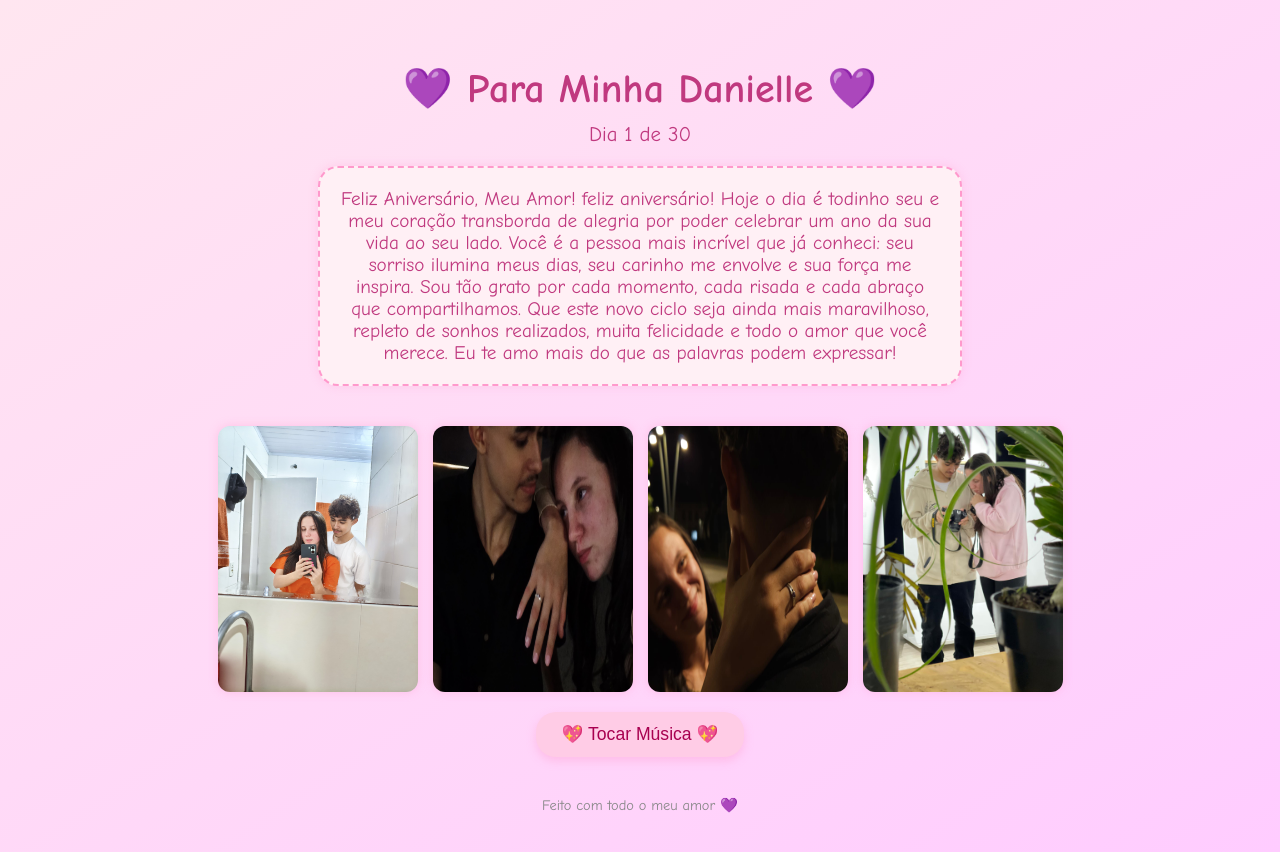
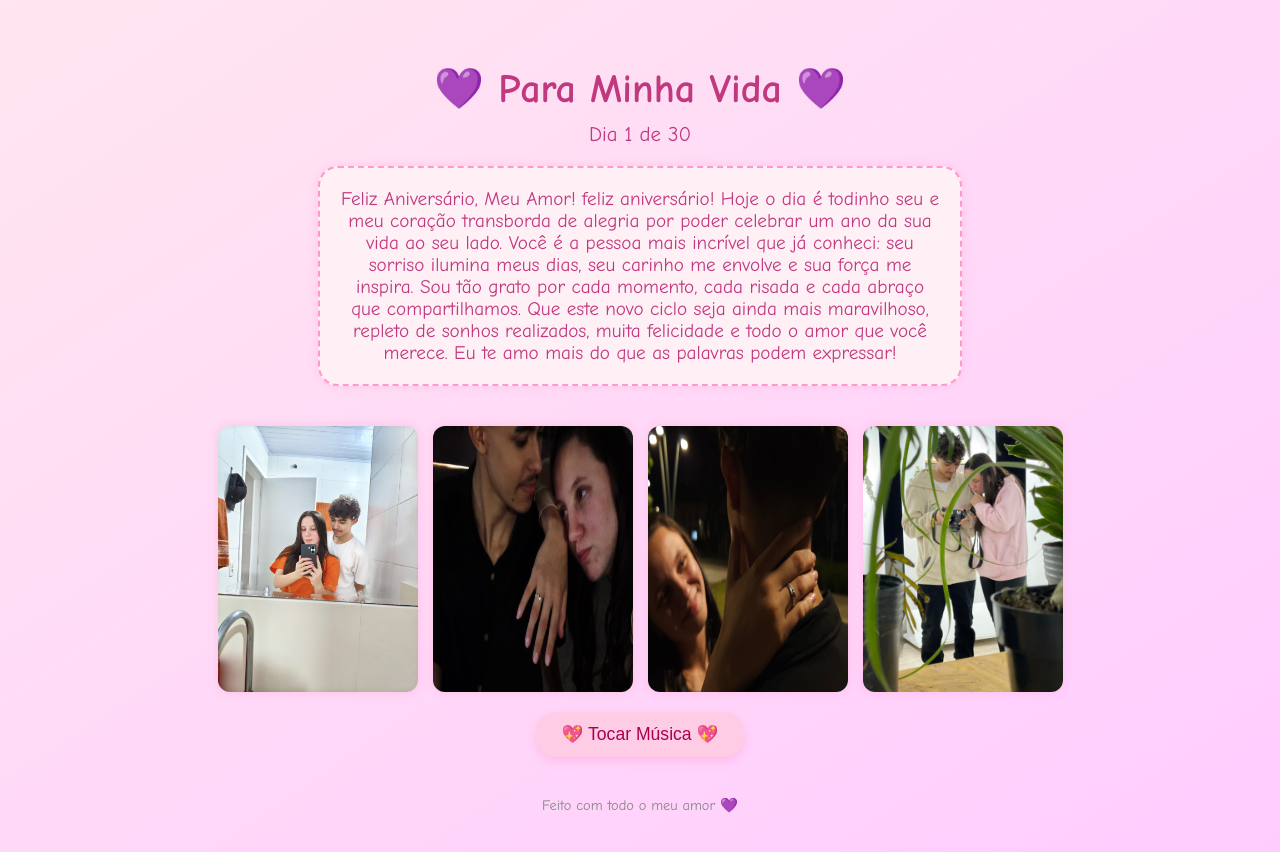
Before and after one commit to zKILLAyt/Site-MyLove, a plain HTML site: page index.html in a window 1280 px wide. Drawn offline with Linux system fonts and the light colour scheme.

Commit message:
Update index.html

```diff
--- a/index.html
+++ b/index.html
@@ -3,7 +3,7 @@
 <head>
   <meta charset="UTF-8">
   <meta name="viewport" content="width=device-width, initial-scale=1.0">
-  <title>Para Minha Vida 💖</title>
+  <title>Para Minha Vida 💜</title>
   <style>
     body {
       font-family: 'Comic Sans MS', cursive;
@@ -67,7 +67,7 @@
   </style>
 </head>
 <body>
-  <h1>💜 Para Minha Danielle 💜</h1>
+  <h1>💜 Para Minha Vida 💜</h1>
   <div class="day-counter" id="counter"></div>
   <div class="message" id="message">Carregando mensagem...</div>
 
```
